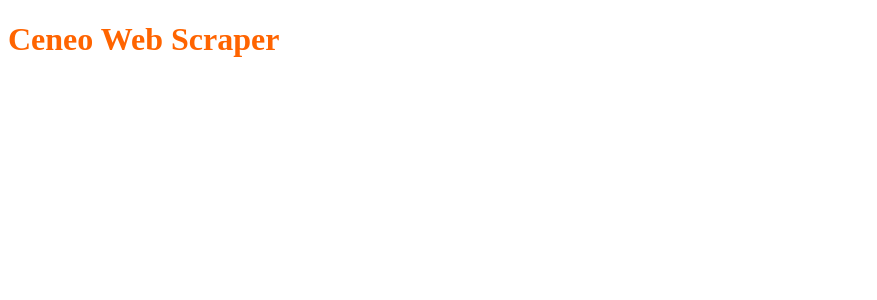
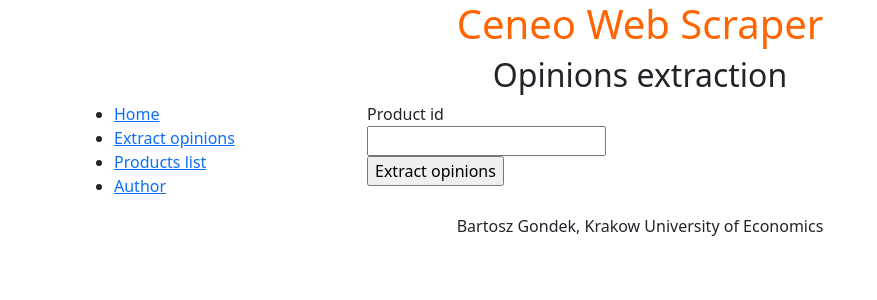
Before and after one commit to BartoszGondek/CeneoWebScraper, a Flask app: page /extract in a window 1280 px wide. Shown: the top 300 px of the page, without its empty margins (0-877 px from the left). Run offline with Flask 3, Linux system fonts and the light colour scheme; some libraries are stand-ins or nearby versions.

Commit message:
2025-06-02

```diff
--- /dev/null
+++ b/app/forms.py
@@ -0,0 +1,9 @@
+from wtforms import Form, StringField, SubmitField, validators
+
+class ExtractForm(Form):
+    product_id = StringField("Product id", name="product_id", id="product_id", validators=[
+        validators.DataRequired(message="Product id is required"),
+        validators.Length(min=6, max=10, message="Product id should have between 6 and 10 chracters"),
+        validators.Regexp(regex='^[0-9]+$', message="Product id can contain only digits")
+    ])
+    submit = SubmitField("Extract opinions")
--- a/app/templates/about.html
+++ b/app/templates/about.html
@@ -1,4 +1,5 @@
 {% extends 'base.html' %}
+{% block title %}About the author{% endblock %}
 {% block content %}
 
 {% endblock %}
--- a/app/templates/base.html
+++ b/app/templates/base.html
@@ -3,13 +3,39 @@
 <head>
     <meta charset="UTF-8">
     <meta name="viewport" content="width=device-width, initial-scale=1.0">
+    <link href="https://cdn.jsdelivr.net/npm/bootstrap@5.3.6/dist/css/bootstrap.min.css" rel="stylesheet" integrity="sha384-4Q6Gf2aSP4eDXB8Miphtr37CMZZQ5oXLH2yaXMJ2w8e2ZtHTl7GptT4jmndRuHDT" crossorigin="anonymous">
+    <link rel="stylesheet" href="https://cdn.jsdelivr.net/npm/bootstrap-icons@1.13.1/font/bootstrap-icons.min.css">
     <link rel="stylesheet" href="{{url_for('static', filename='style.css')}}">
-    <title>Document</title>
+    <title>Ceneo Web Scraper</title>
 </head>
 <body>
-    <h1>Ceneo Web Scraper</h1>
-    {% block content %}
-
-    {% endblock %}
+    <header class="container text-center">
+        <h1>Ceneo Web Scraper</h1>
+        <h2>{% block title %} {% endblock %}</h2>
+    </header>
+    <section class="container">
+        <div class="row">
+            <div class="col-3">
+                <nav>
+                    <ul>
+                        <li><a href="{{url_for('index')}}">Home</a></li>
+                        <li><a href="{{url_for('render_form')}}">Extract opinions</a></li>
+                        <li><a href="{{url_for('products')}}">Products list</a></li>
+                        <li><a href="{{url_for('about')}}">Author</a></li>
+                    </ul>
+                </nav>
+            </div>
+            <div class="col-9">
+                {% block content %}
+                {% endblock %}
+            </div>
+        </div>
+    </section>
+    <footer class="container text-center">
+        <p>Bartosz Gondek, Krakow University of Economics</p>
+    </footer>
+    <script src="https://ajax.googleapis.com/ajax/libs/jquery/3.7.1/jquery.min.js"></script>
+    <script src="https://cdn.jsdelivr.net/npm/bootstrap@5.3.6/dist/js/bootstrap.bundle.min.js" integrity="sha384-j1CDi7MgGQ12Z7Qab0qlWQ/Qqz24Gc6BM0thvEMVjHnfYGF0rmFCozFSxQBxwHKO" crossorigin="anonymous"></script>
+    {% block scripts %} {% endblock %}
 </body>
 </html>
--- a/app/templates/extract.html
+++ b/app/templates/extract.html
@@ -1,4 +1,20 @@
 {% extends 'base.html' %}
+{% block title %}Opinions extraction{% endblock %}
 {% block content %}
-
+    <form action="{{url_for('extract')}}" method="post">
+        <div>
+            {% if form.product_id.errors %}
+                <ul class="errors">{% for error in form.product_id.errors %}<li>{{ error }}</li>{% endfor %}</ul>
+            {% endif %}
+        </div>
+        <div>
+            {{form.product_id.label}}
+        </div>
+        <div>
+            {{form.product_id}}
+        </div>
+        <div>
+            {{form.submit}}
+        </div>
+    </form>
 {% endblock %}
--- a/app/templates/product.html
+++ b/app/templates/product.html
@@ -1,4 +1,5 @@
 {% extends 'base.html' %}
+{% block title %}{{product_id}}{% endblock %}
 {% block content %}
 
 {% endblock %}
--- a/app/templates/products.html
+++ b/app/templates/products.html
@@ -1,4 +1,5 @@
 {% extends 'base.html' %}
+{% block title %}List of products{% endblock %}
 {% block content %}
 
 {% endblock %}
--- a/app/views.py
+++ b/app/views.py
@@ -1,14 +1,33 @@
 from app import app
-
-from flask import render_template
+from flask import render_template, redirect, url_for, request
+from app.forms import ExtractForm
+from app.models import Product
 
 @app.route("/")
 def index():
     return render_template("index.html")
 
 @app.route("/extract")
+def render_form():
+    form = ExtractForm()
+    return render_template("extract.html", form=form)
+
+@app.route("/extract", methods=['POST'])
 def extract():
-    return render_template("extract.html")
+    form = ExtractForm(request.form)
+    if form.validate():
+        product_id = form.product_id.data
+        product = Product(product_id)
+        if product.extract_name():
+         product.extract_opinions()
+         product.analyze()
+         product.export_info()
+         product.export_opinions()
+
+
+         return redirect(url_for('product', product_id=product_id))
+
+    return render_template('extract.html', form=form)
 
 @app.route("/products")
 def products():
--- /dev/null
+++ b/config_schema.py
@@ -0,0 +1,6 @@
+headers = {
+    "Cookie" : "",
+    "Host" : "",
+    "User-Agent" : ""
+
+}
--- a/requirements.txt
+++ b/requirements.txt
@@ -12,3 +12,4 @@ pytz==2025.2
 six==1.17.0
 tzdata==2025.2
 Werkzeug==3.1.3
+WTForms==3.2.1
```
Also changed, not shown: app/models.py (+56 -2 lines), app/templates/index.html (+7 -1 lines), app/utils.py (added, +25 -0 lines), config.py (added, +6 -0 lines).
